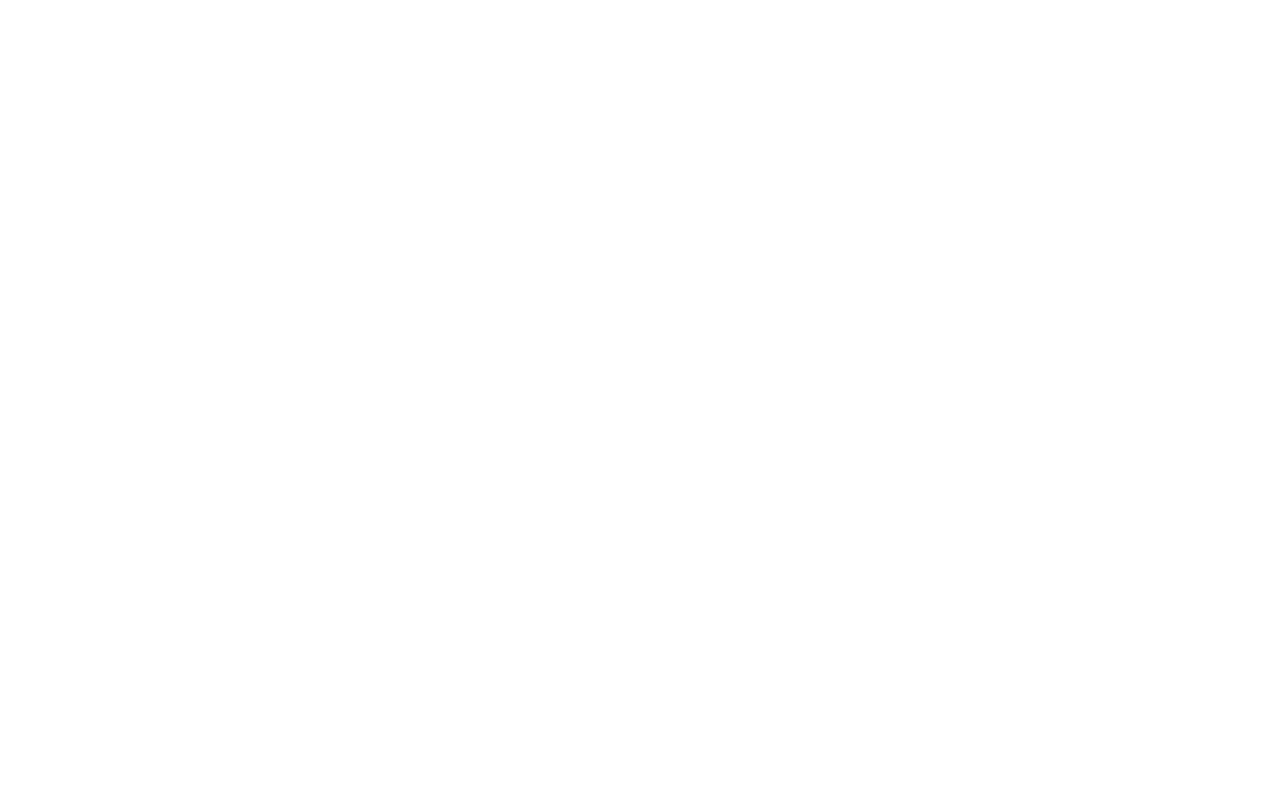
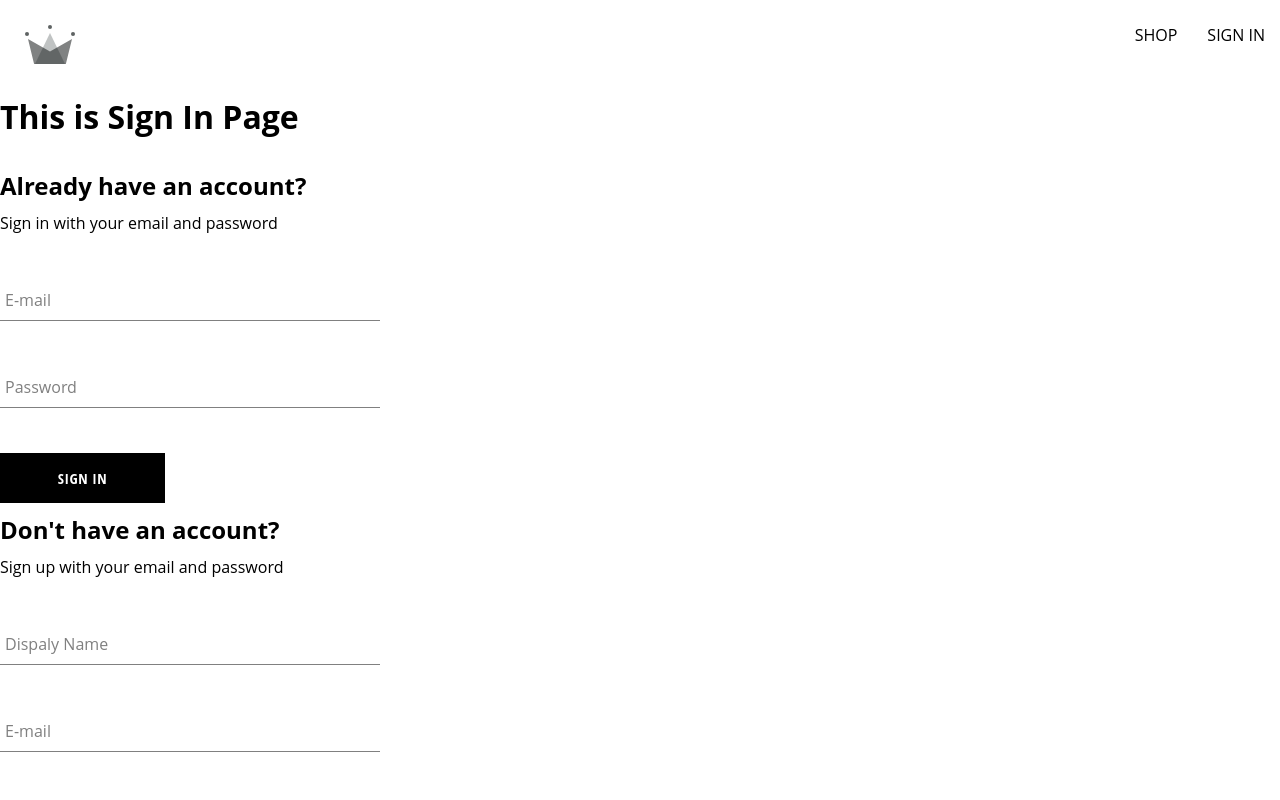
Before and after one commit to masudrana2779/eshop, a React (Create React App) app: page /auth in a window 1280 px wide. Before the commit this address had no page. Shown: the top 800 px of the page. Built offline with nearby package versions, Linux system fonts and the light colour scheme; the HTML template or start-up script is replaced by a standard one.

Commit message:
formInput component create done and try to styled the input fields and button

```diff
--- a/src/App.js
+++ b/src/App.js
@@ -3,7 +3,7 @@
 
 import { Route, Routes } from "react-router-dom";
 import Navigation from "./routes/navigation/navigation.component";
-import SignIn from "./routes/signIn/signIn.component";
+import Authentication from "./routes/authentication/authentication.component";
 
 const Shop = () => {
   return(
@@ -17,7 +17,7 @@
       <Route path="/" element={<Navigation />}>
         <Route index element={<Home />} />
         <Route path="shop" element={<Shop />} />
-        <Route path="sign-in" element={<SignIn />} />
+        <Route path="auth" element={<Authentication />} />
       </Route>
     </Routes>
   );
--- /dev/null
+++ b/src/components/sign-in-form/sign-in-form.component.jsx
@@ -0,0 +1,70 @@
+import { useState } from "react";
+
+import Button from "../button/button.component";
+import FormInput from "../form-input/form-input.component";
+import './sign-in-form.styles.scss';
+
+const defaultFormFields = {
+  displayName: "",
+  email: "",
+  password: "",
+  confirmPassword: "",
+};
+const SignInFrom = () => {
+  const [formFields, setFormFields] = useState(defaultFormFields);
+  const { email, password } = formFields;
+
+  console.log(formFields);
+
+  const resetFormFields = () => {
+    setFormFields(defaultFormFields);
+  };
+
+  const handleSubmit = async (event) => {
+    event.preventDefault();
+
+    try {
+
+      resetFormFields();
+    } catch (error) {
+
+    }
+  };
+
+  const handleChange = (event) => {
+    const { name, value } = event.target;
+
+    setFormFields({ ...formFields, [name]: value });
+  };
+
+  return (
+    <div className="sign-up-container">
+      <h2>Already have an account?</h2>
+      <span>Sign in with your email and password</span>
+      <form onSubmit={handleSubmit}>
+
+        <FormInput
+          lable="E-mail"
+          type="email"
+          name="email"
+          value={email}
+          onChange={handleChange}
+          required
+        />
+
+        <FormInput
+          lable="Password"
+          type="password"
+          name="password"
+          value={password}
+          onChange={handleChange}
+          required
+        />
+
+        <Button type="submit">SIGN IN</Button>
+      </form>
+    </div>
+  );
+};
+
+export default SignInFrom;
--- /dev/null
+++ b/src/components/sign-in-form/sign-in-form.styles.scss
@@ -0,0 +1,8 @@
+.sign-up-container {
+    display: flex;
+    flex-direction: column;
+    width: 380px;
+    h2 {
+        margin: 10px 0;
+    }
+}
--- a/src/routes/signIn/signIn.component.jsx
+++ b/src/routes/authentication/authentication.component.jsx
@@ -1,11 +1,12 @@
 
+import SignInFrom from "../../components/sign-in-form/sign-in-form.component";
 import SignUpFrom from "../../components/sign-up-form/sign-up-form.component";
 import {
-    createUserDocumentFromAuth,
-    signInWithGooglePopup
+  createUserDocumentFromAuth,
+  signInWithGooglePopup
 } from "../../utils/firebase/firebase.utils";
 
-const SignIn = () => {
+const Authentication = () => {
 
 
   const logGoogleUser = async () => {
@@ -15,10 +16,11 @@
   return (
     <>
       <h1>This is Sign In Page</h1>
-      <button onClick={logGoogleUser}> Sign in with Google Popup</button>
+      {/* <button onClick={logGoogleUser}> Sign in with Google Popup</button> */}
+      <SignInFrom />
       <SignUpFrom />
     </>
   );
 };
 
-export default SignIn;
+export default Authentication;
--- a/src/routes/navigation/navigation.component.jsx
+++ b/src/routes/navigation/navigation.component.jsx
@@ -16,7 +16,7 @@
           <Link className="nav-link" to={"/shop"}>
             SHOP
           </Link>
-          <Link className="nav-link" to={"/sign-in"}>
+          <Link className="nav-link" to={"/auth"}>
             SIGN IN
           </Link>
         </div>
```
